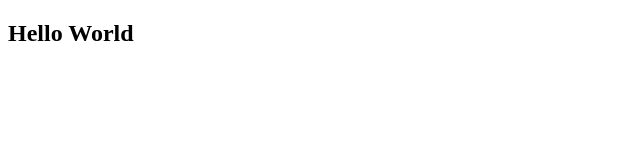
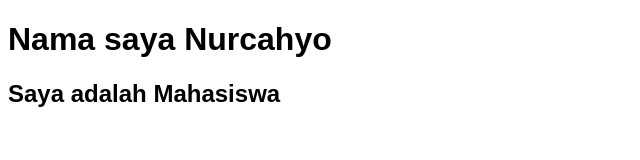
Before and after one commit to ncayo/test-kelas-c, a plain HTML site: page index.html in a window 1280 px wide. Shown: the whole page, without its empty margins (0-640 px from the left). Drawn offline with Linux system fonts and the light colour scheme.

Commit message:
penambahan file style.css & perubahan index.html

```diff
--- a/index.html
+++ b/index.html
@@ -4,8 +4,10 @@
     <meta charset="UTF-8">
     <meta name="viewport" content="width=device-width, initial-scale=1.0">
     <title>Latihan Git</title>
+    <link rel="stylesheet" href="style.css">
 </head>
 <body>
-    <h2>Hello World</h2>
+    <h1>Nama saya Nurcahyo</h1>
+    <h2>Saya adalah Mahasiswa</h2>
 </body>
 </html>
--- /dev/null
+++ b/style.css
@@ -0,0 +1,3 @@
+body{
+    font-family: Arial, Helvetica, sans-serif;
+}
```
